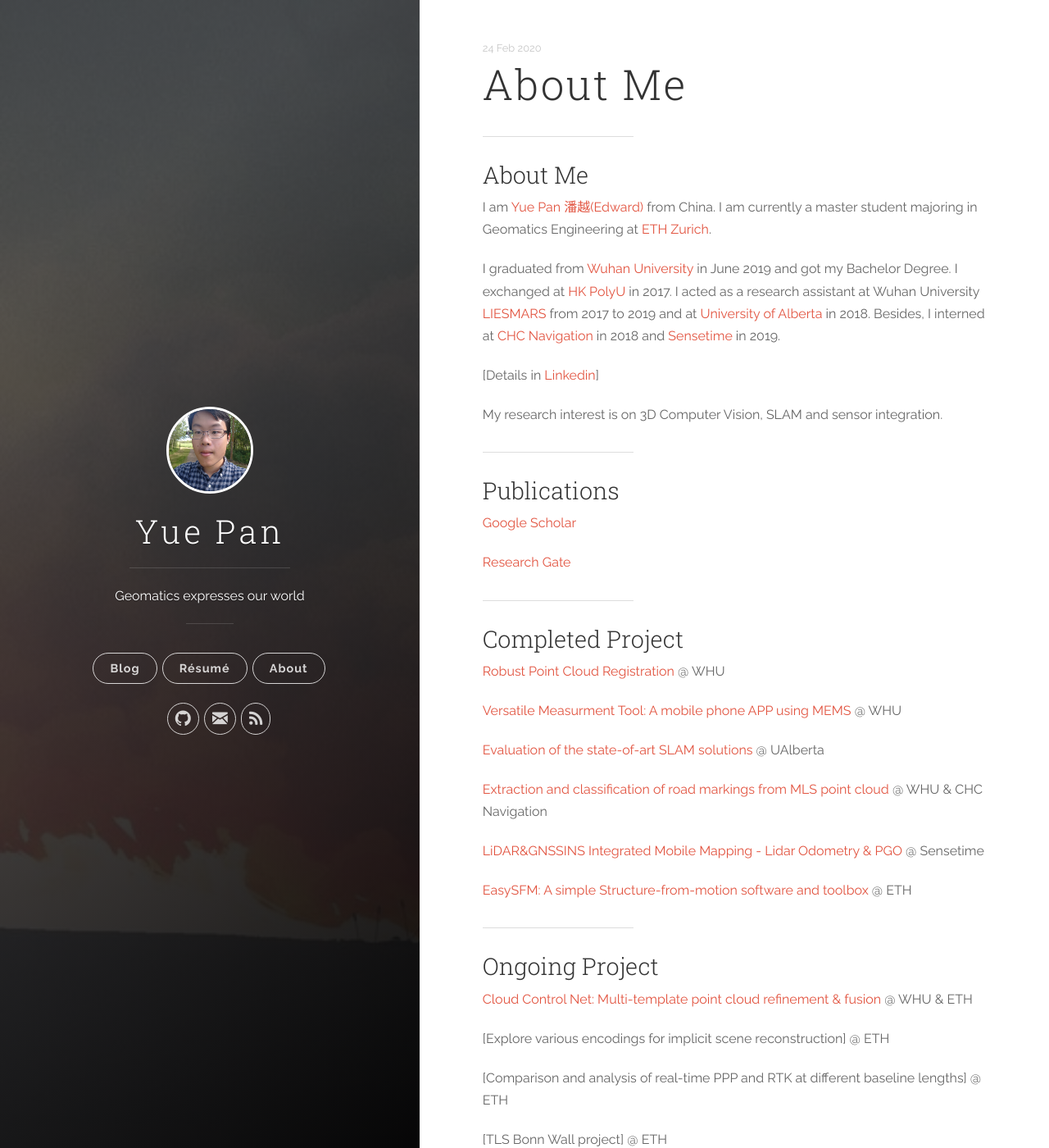
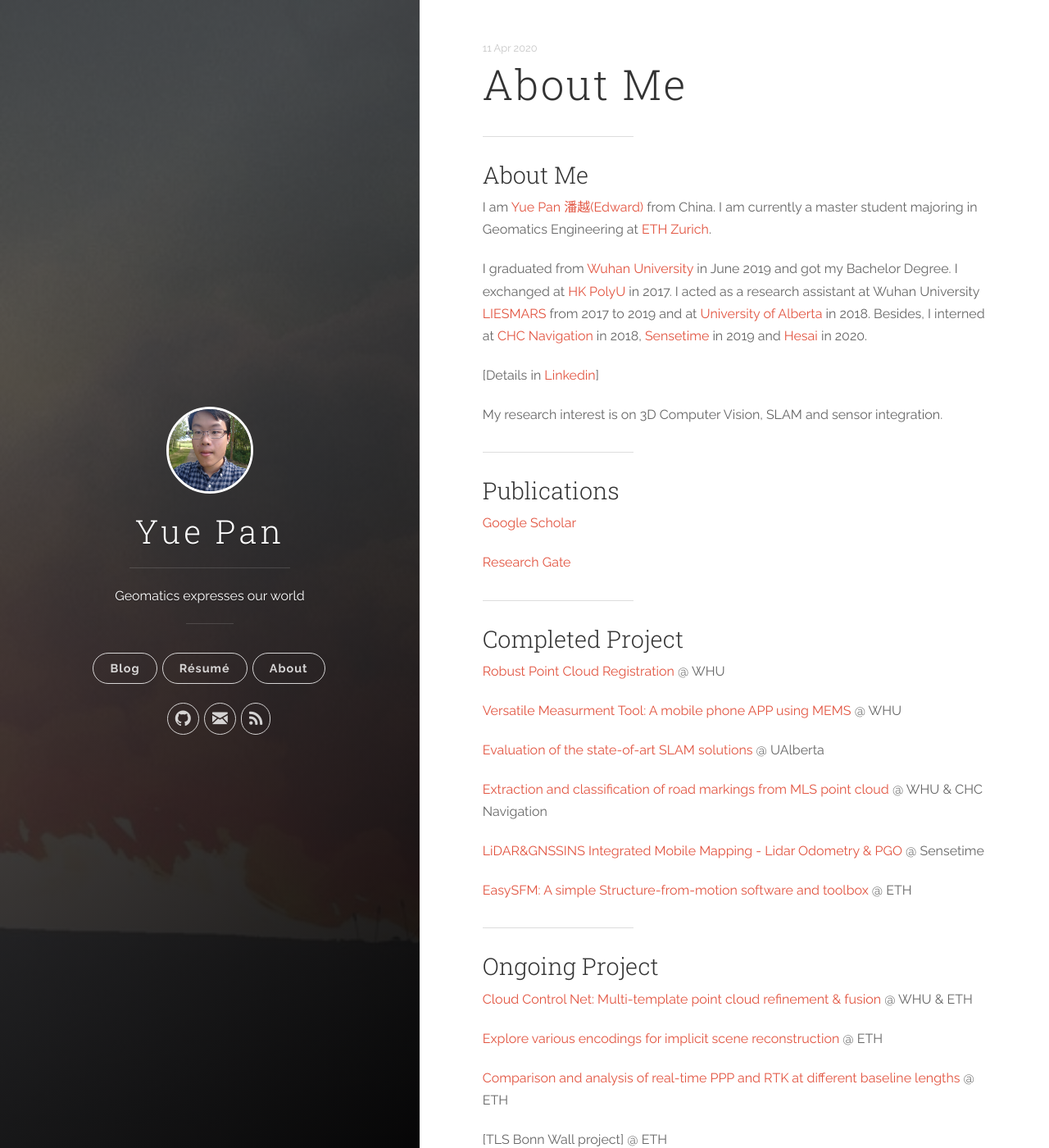
Before and after one commit to YuePanEdward/YuePanEdward.github.io, a Jekyll site: the page built from _posts/2020-4-11-about.md, in a window 1280 px wide and 1400 px high. Shown: the whole window at 82% size. Built offline with Jekyll 4.4.1, drawn with Linux system fonts in a browser that asks for light colours; some of the changed lines change nothing that is shown.

Commit message:
Update and rename 2020-2-24-about.md to 2020-4-11-about.md

```diff
--- a/_posts/2020-2-24-about.md
+++ b/_posts/2020-4-11-about.md
@@ -10,7 +10,7 @@
 I am [Yue Pan 潘越(Edward)](https://www.yuepanedward.com/) from China.
 I am currently a master student majoring in Geomatics Engineering at [ETH Zurich](https://ethz.ch/en.html).
 
-I graduated from [Wuhan University](https://en.whu.edu.cn/) in June 2019 and got my Bachelor Degree. I exchanged at [HK PolyU](https://www.polyu.edu.hk/web/en/home/index.html) in 2017. I acted as a research assistant at Wuhan University [LIESMARS](http://www.lmars.whu.edu.cn/en/) from 2017 to 2019 and at [University of Alberta](https://www.ualberta.ca/) in 2018. Besides, I interned at [CHC Navigation](https://www.chcnav.com/index) in 2018 and [Sensetime](https://www.sensetime.com/en/) in 2019.
+I graduated from [Wuhan University](https://en.whu.edu.cn/) in June 2019 and got my Bachelor Degree. I exchanged at [HK PolyU](https://www.polyu.edu.hk/web/en/home/index.html) in 2017. I acted as a research assistant at Wuhan University [LIESMARS](http://www.lmars.whu.edu.cn/en/) from 2017 to 2019 and at [University of Alberta](https://www.ualberta.ca/) in 2018. Besides, I interned at [CHC Navigation](https://www.chcnav.com/index) in 2018, [Sensetime](https://www.sensetime.com/en/) in 2019 and [Hesai](https://www.hesaitech.com/en/) in 2020.
 
 [Details in [Linkedin](https://www.linkedin.com/in/yue-pan-59461b148/)]
 
@@ -46,9 +46,9 @@
 
 [Cloud Control Net: Multi-template point cloud refinement & fusion](https://github.com/YuePanEdward/CloudControlNet) @ WHU & ETH
 
-[Explore various encodings for implicit scene reconstruction] @ ETH
+[Explore various encodings for implicit scene reconstruction](https://github.com/YuePanEdward/3DV-Implicit-Reconstruction) @ ETH
 
-[Comparison and analysis of real-time PPP and RTK at different baseline lengths] @ ETH
+[Comparison and analysis of real-time PPP and RTK at different baseline lengths](https://github.com/YuePanEdward/GNSSLab) @ ETH
 
 [TLS Bonn Wall project] @ ETH
 
```
